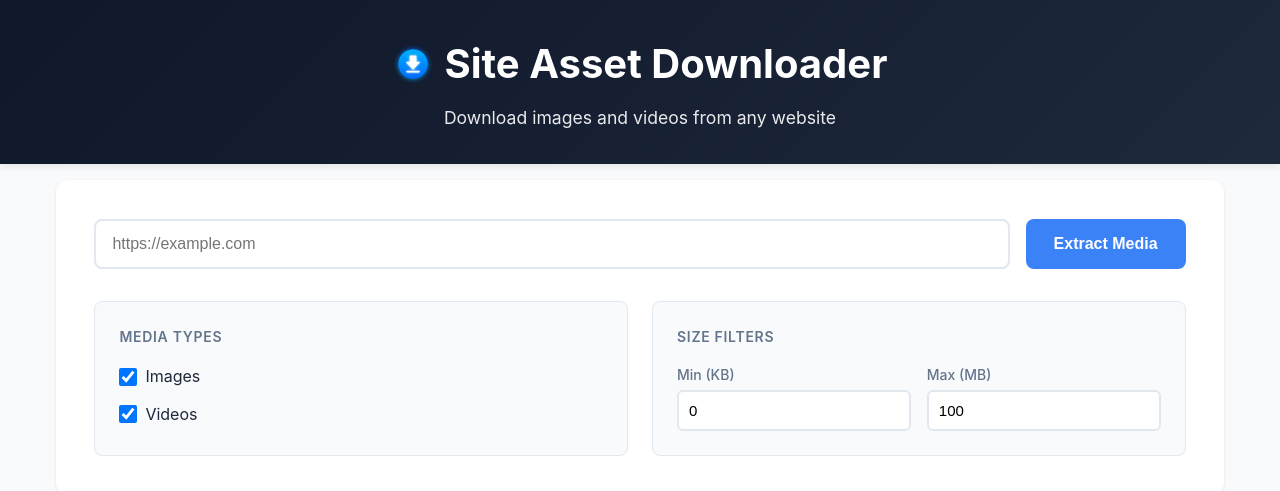
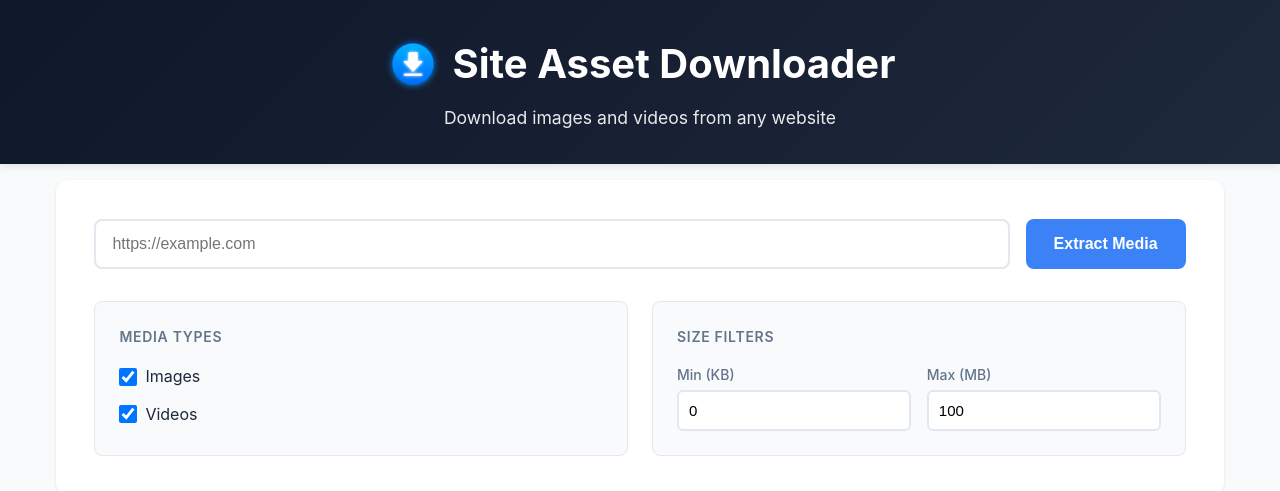
Before and after one commit to alvinadefuin/site-asset-downloader, a website: page public/index.html in a window 1280 px wide. Shown: the top 491 px of the page. Drawn offline with Linux system fonts and the light colour scheme.

Commit message:
fix: Adjust header logo height for better alignment with text

```diff
--- a/public/index.html
+++ b/public/index.html
@@ -44,7 +44,7 @@
         }
 
         .header h1 img {
-            height: 1em;
+            height: 1.4em;
             width: auto;
         }
 
```
